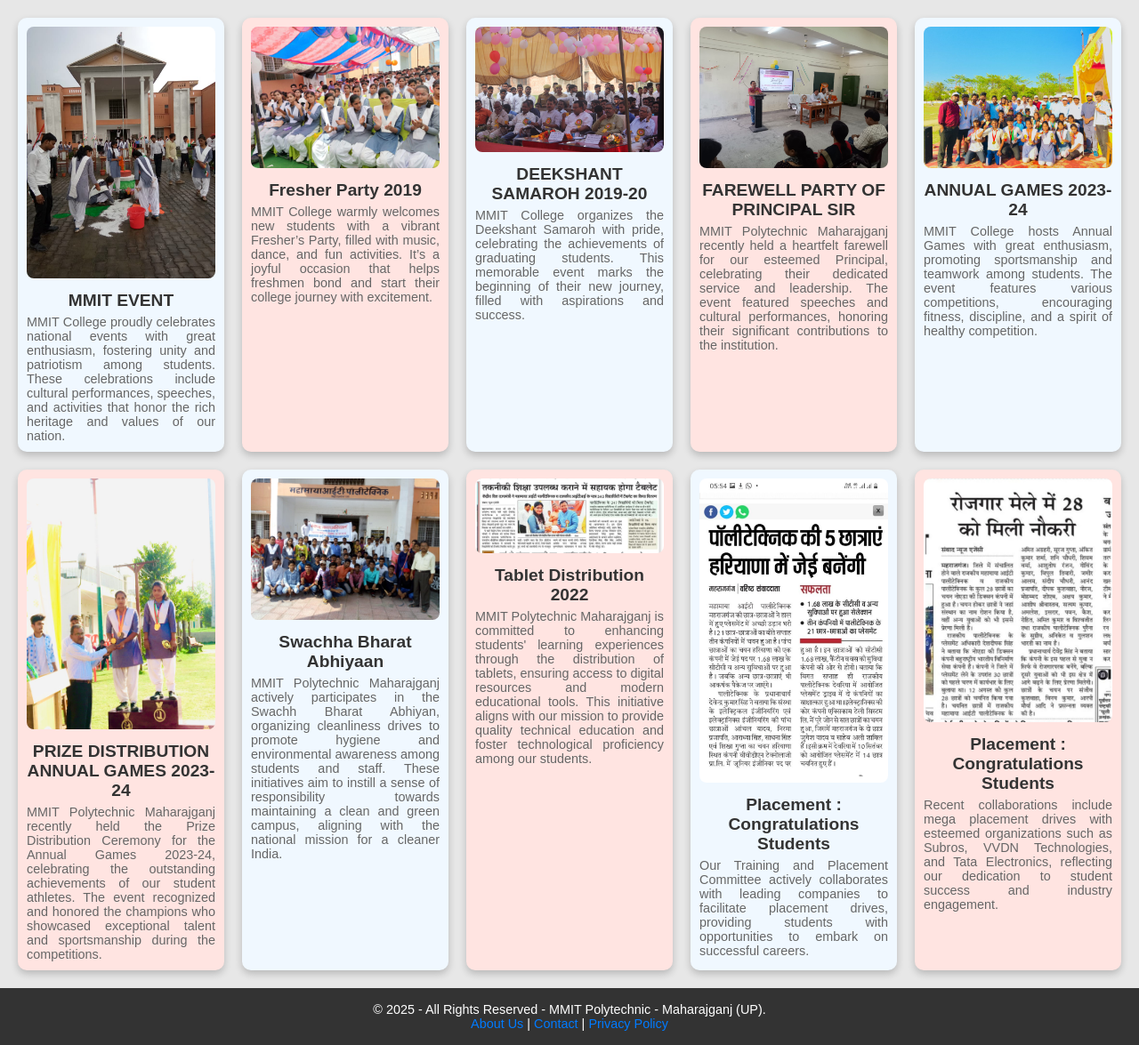
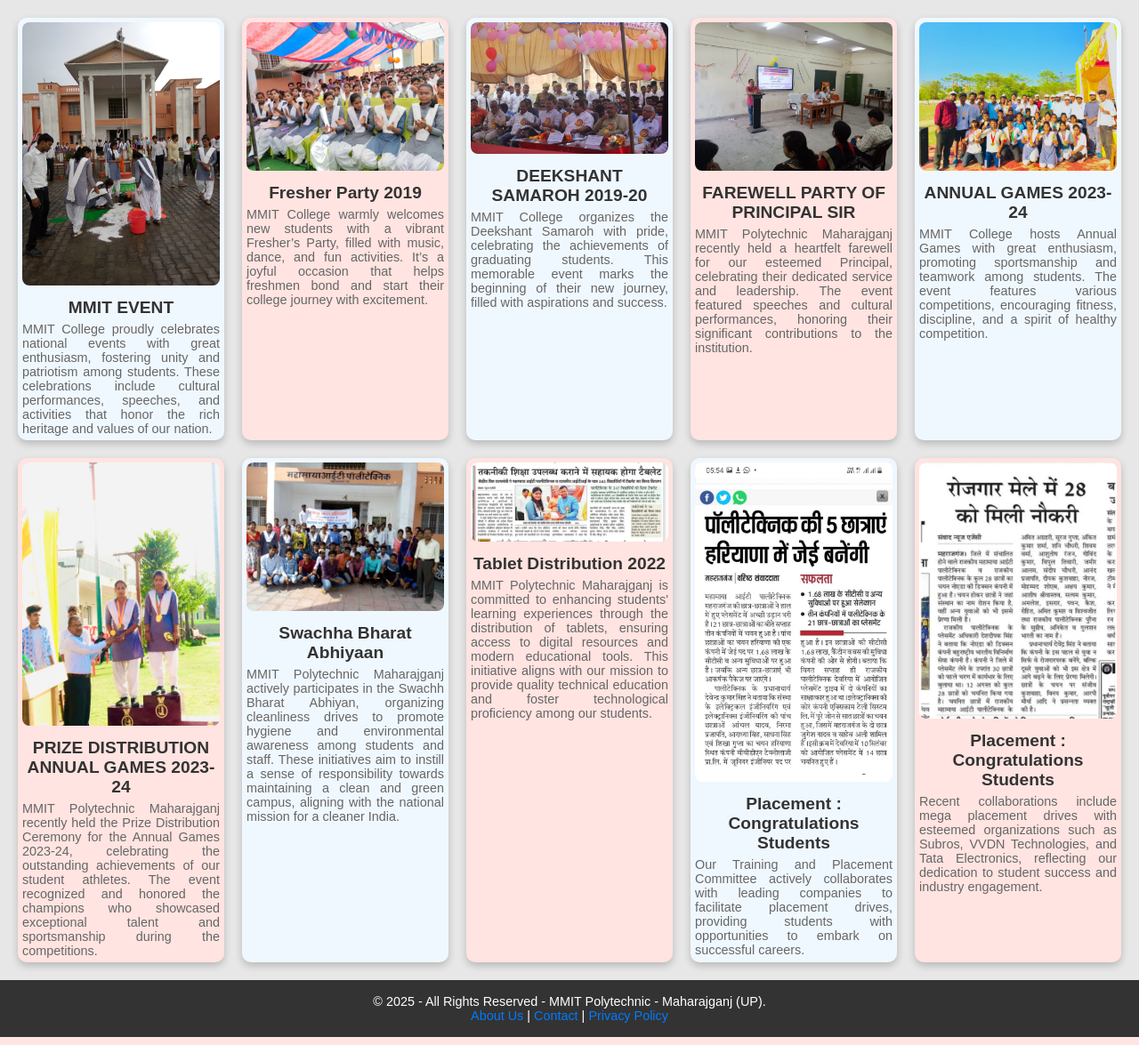
Before and after one commit to webdevavi96/Alumni_Meat, a Django app: page /gallery/ in a window 1280 px wide. Shown: the part 71-1246 px from the top of the page at 89% size. Run offline with Django 5.2, Linux system fonts and the light colour scheme.

Commit message:
update gallery.css

```diff
--- a/MyAlumni/static/css/gallery.css
+++ b/MyAlumni/static/css/gallery.css
@@ -10,10 +10,11 @@
 /* Gallery section styling */
 .gallery-section {
   background: white;
-  padding: 10px;
+  padding: 5px;
   border-radius: 10px;
   text-align: center;
   box-shadow: 0px 4px 8px rgba(0, 0, 0, 0.2);
+  height: auto;
   transition: transform 0.3s ease-in-out;
 }
 
```
